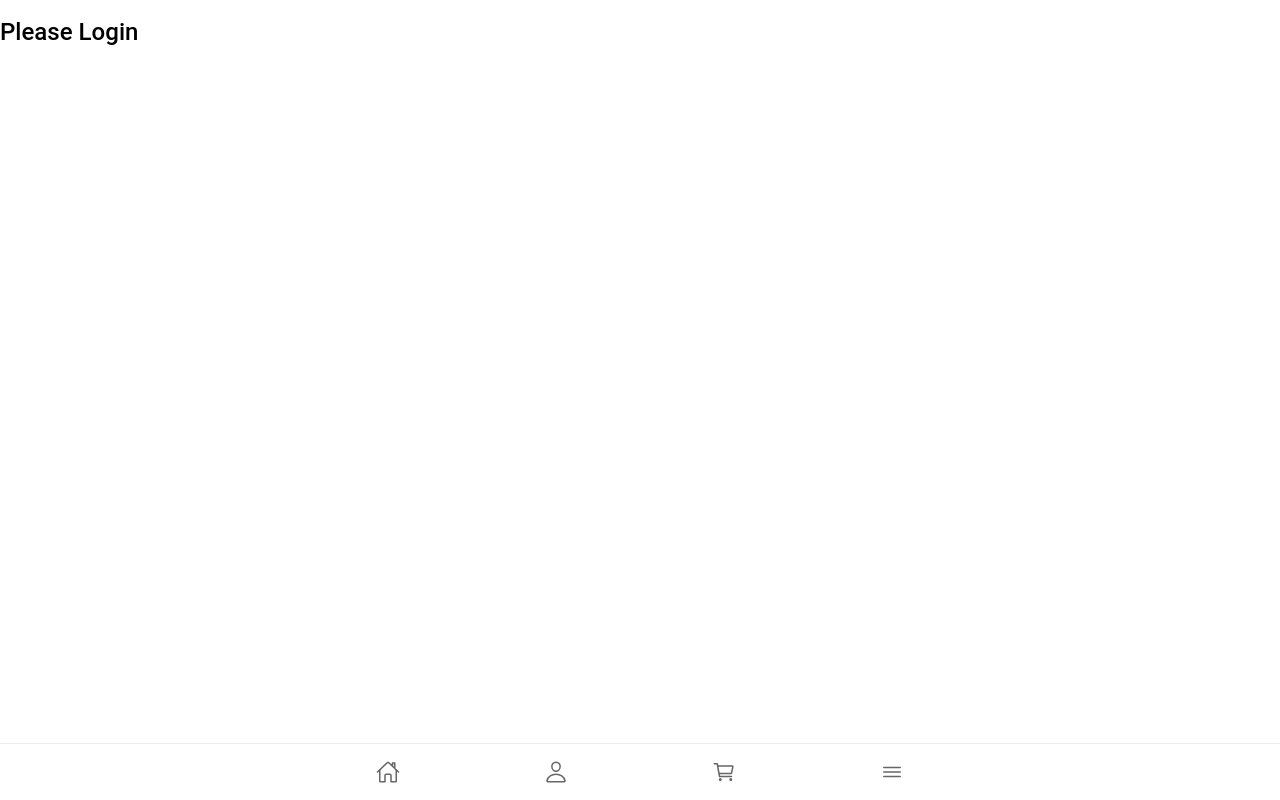
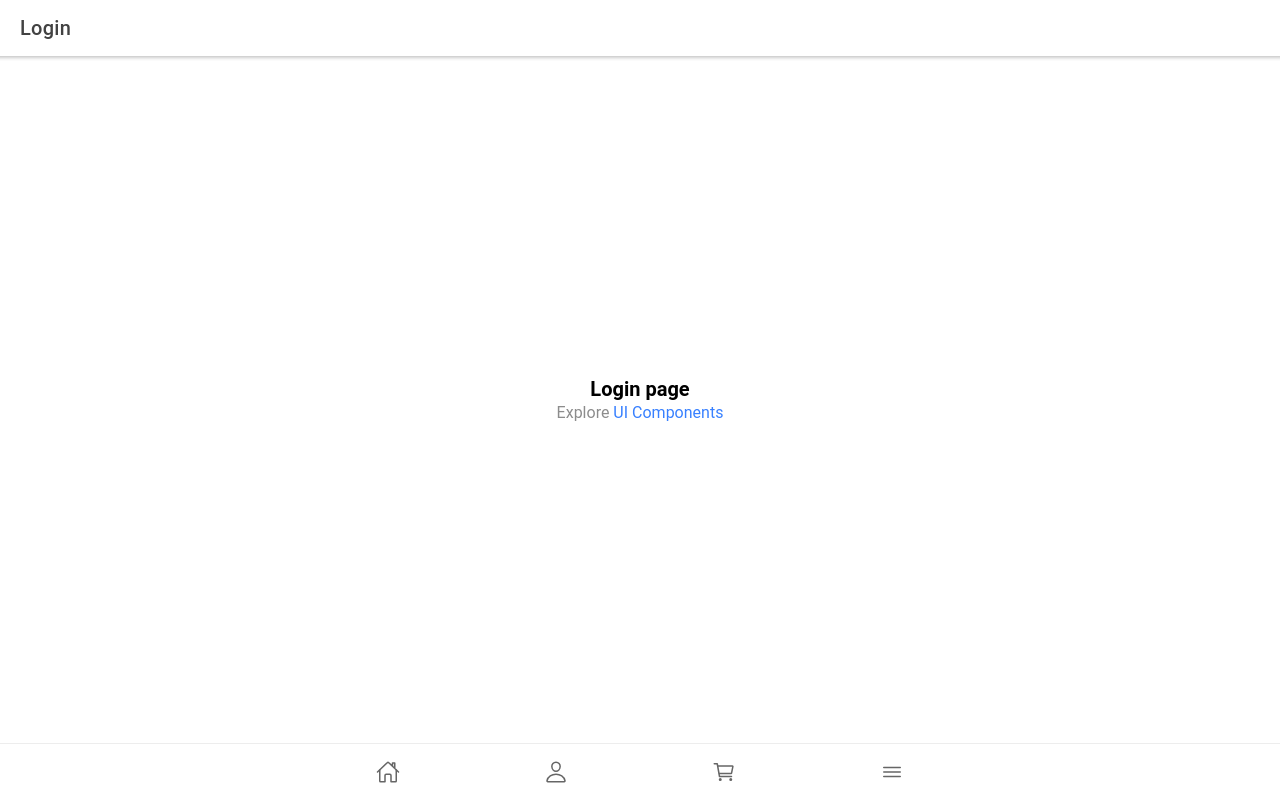
Before and after one commit to worasit/np-001-computer-store, a React (Create React App) app: page /login in a window 1280 px wide. Built offline with nearby package versions, Linux system fonts and the light colour scheme.

Commit message:
Updated Login page.

```diff
--- a/src/App.tsx
+++ b/src/App.tsx
@@ -52,8 +52,8 @@ const App: React.FC = () => (
           <Route exact path="/person" component={Person} />
           <Route exact path="/cart" component={Cart} />
           <Route exact path="/menu" component={Menu} />
+          <Route exact path="/login" component={Login} />
           <Route exact path="/" component={() => <Redirect to="/login" />} />
-          <Route exact path="/login" component={Login} />
         </IonRouterOutlet>
         <IonTabBar slot="bottom">
           <IonTabButton tab="home" href="/home">
--- a/src/pages/login/Login.tsx
+++ b/src/pages/login/Login.tsx
@@ -1,11 +1,28 @@
-import { IonContent, IonPage } from "@ionic/react";
+import {
+  IonContent,
+  IonHeader,
+  IonPage,
+  IonTitle,
+  IonToolbar,
+} from "@ionic/react";
 import React from "react";
+import ExploreContainer from "../../components/ExploreContainer";
 
 const Login = () => {
   return (
     <IonPage>
-      <IonContent>
-        <h2>Please Login</h2>
+      <IonHeader>
+        <IonToolbar>
+          <IonTitle>Login</IonTitle>
+        </IonToolbar>
+      </IonHeader>
+      <IonContent fullscreen>
+        <IonHeader collapse="condense">
+          <IonToolbar>
+            <IonTitle size="large">Login</IonTitle>
+          </IonToolbar>
+        </IonHeader>
+        <ExploreContainer name="Login page" />
       </IonContent>
     </IonPage>
   );
```
